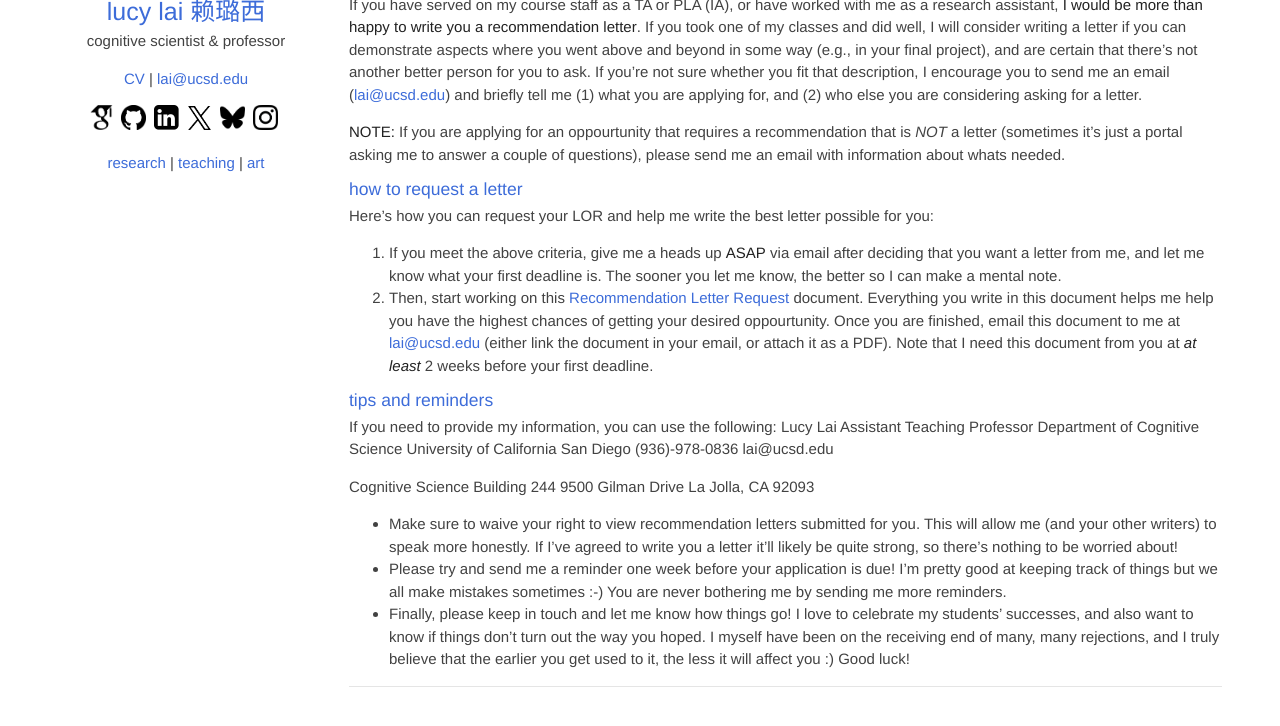
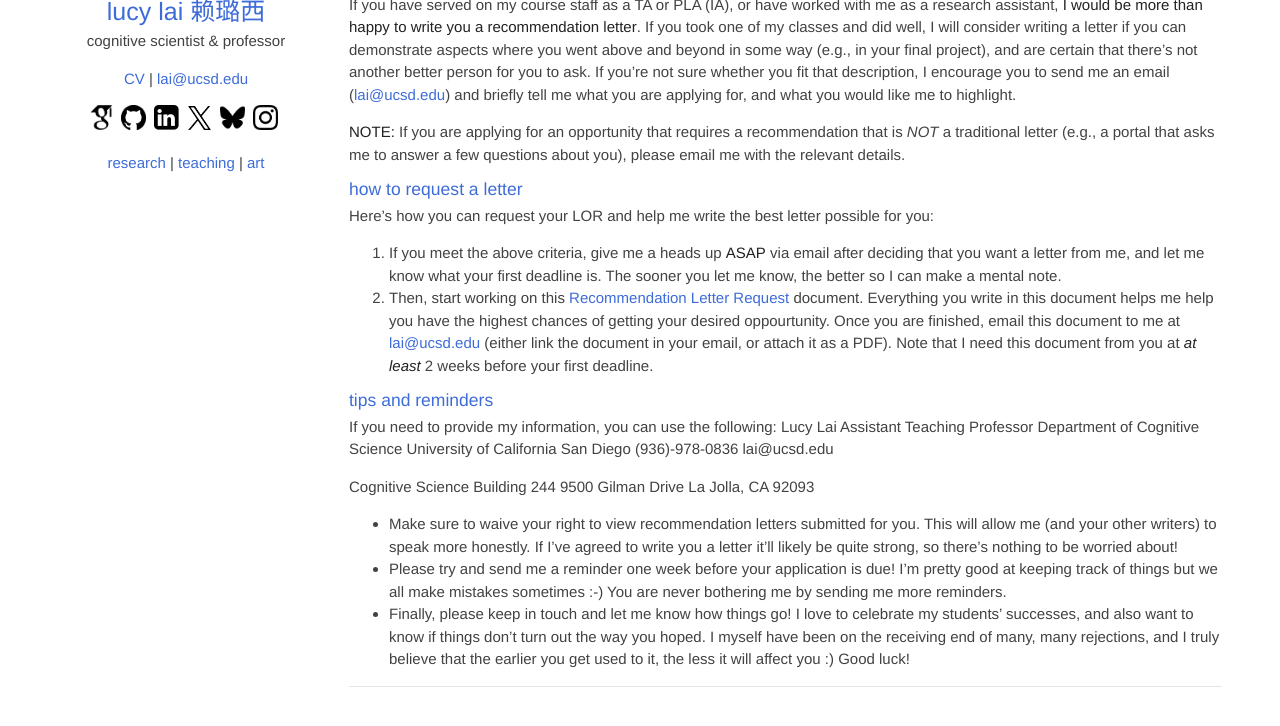
Before and after one commit to lucylai96/lucylai96.github.io, a Jekyll site: the page built from letters.md, in a window 1280 px wide and 1012 px high, cut to the strip 255-981 px from the top of the window. Built offline with Jekyll 4.4.1, drawn with Linux system fonts in a browser that asks for light colours; our own code applies the rules of GitHub Pages for plain Markdown files.

Commit message:
Update and rename lors.md to letters.md

```diff
--- a/lors.md
+++ b/letters.md
@@ -6,9 +6,9 @@ Hi there! If you've asked me or are thinking of asking me for a letter of recomm
 Helping students succeed and take advantage of oppourtunities (whether it's an internship, grad school, etc.) is one of my greatest joys. However, writing quality LORs takes a lot of time and effort on my part, so I strive to only write letters that will be strong, specific, and meaningful to your application.
 
 ### who I write letters for
-If you have served on my course staff as a TA or PLA (IA), or have worked with me as a research assistant, **I would be more than happy to write you a recommendation letter**. If you took one of my classes and did well, I will consider writing a letter if you can demonstrate aspects where you went above and beyond in some way (e.g., in your final project), and are certain that there's not another better person for you to ask. If you're not sure whether you fit that description, I encourage you to send me an email ([lai@ucsd.edu](mailto:lai@ucsd.edu)) and briefly tell me (1) what you are applying for, and (2) who else you are considering asking for a letter.
+If you have served on my course staff as a TA or PLA (IA), or have worked with me as a research assistant, **I would be more than happy to write you a recommendation letter**. If you took one of my classes and did well, I will consider writing a letter if you can demonstrate aspects where you went above and beyond in some way (e.g., in your final project), and are certain that there's not another better person for you to ask. If you're not sure whether you fit that description, I encourage you to send me an email ([lai@ucsd.edu](mailto:lai@ucsd.edu)) and briefly tell me what you are applying for, and what you would like me to highlight.
 
-**NOTE:** If you are applying for an oppourtunity that requires a recommendation that is *NOT* a letter (sometimes it's just a portal asking me to answer a couple of questions), please send me an email with information about whats needed.
+**NOTE:** If you are applying for an opportunity that requires a recommendation that is *NOT* a traditional letter (e.g., a portal that asks me to answer a few questions about you), please email me with the relevant details.
 
 ### how to request a letter
 Here's how you can request your LOR and help me write the best letter possible for you:
```
